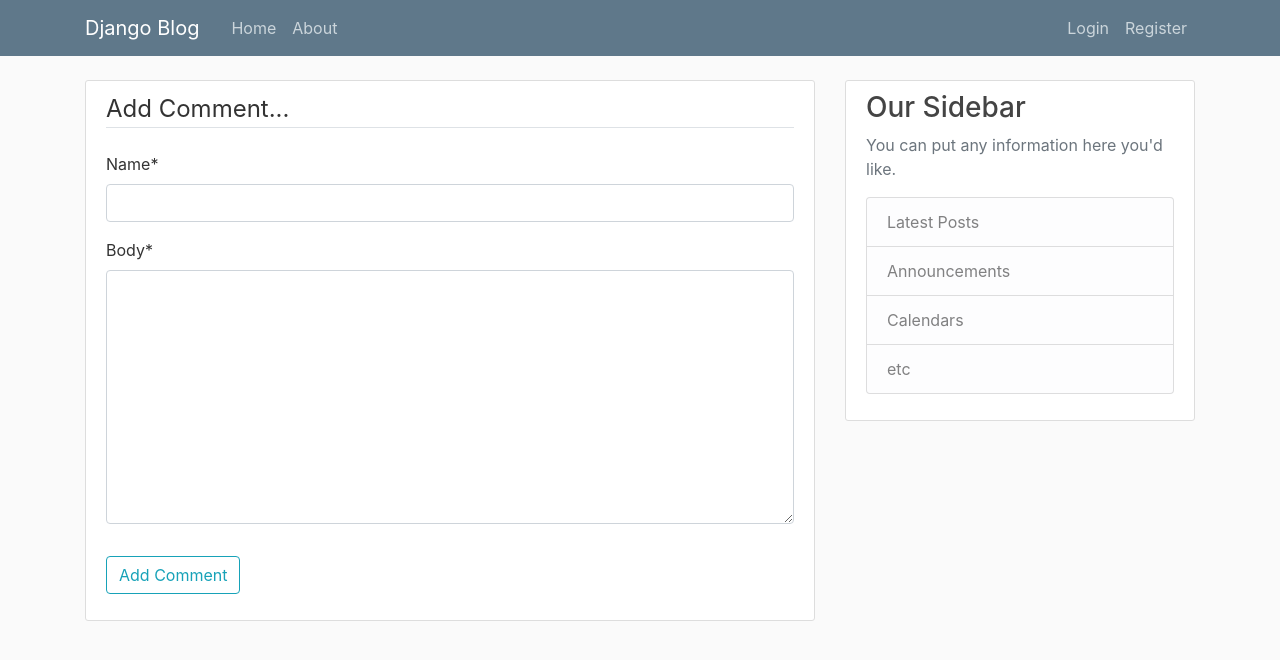
After one commit to jesse-mugweru/school-project, a Django app: page /post/6/comment/ in a window 1280 px wide. The commit adds this page. Shown: the top 660 px of the page. Run offline with Django 3.2, Linux system fonts and the light colour scheme; some libraries are stand-ins or nearby versions.

Commit message:
first commit

```diff
--- a/blog/admin.py
+++ b/blog/admin.py
@@ -1,4 +1,5 @@
 from django.contrib import admin
-from .models import Post
+from .models import Post, Comment
 
 admin.site.register(Post)
+admin.site.register(Comment)
--- /dev/null
+++ b/blog/forms.py
@@ -0,0 +1,13 @@
+from django import forms
+from .models import Comment
+
+class CommentForm(forms.ModelForm):
+
+    class Meta:
+        model = Comment
+        fields = ('name', 'body')
+
+        widgets = {
+          'name': forms.TextInput(attrs={'class': 'form-control'}),
+          'body': forms.Textarea(attrs={'class': 'form-control'}),
+        }
--- a/blog/models.py
+++ b/blog/models.py
@@ -15,3 +15,15 @@
 
     def get_absolute_url(self):
         return reverse('post-detail', kwargs={'pk': self.pk})
+
+class Comment(models.Model):
+   post = models.ForeignKey(Post, related_name="comments", on_delete=models.CASCADE)
+   name = models.CharField(max_length=255)
+   body = models.TextField()
+   date_added = models.DateTimeField(auto_now_add=True)
+
+   def __str__(self):
+       return '%s - %s' % (self.post.title, self.name)
+   def get_success_url(self):
+       post_id = self.kwargs['pk']
+       return reverse_lazy('post-detail', kwargs={'pk': post_id})
--- /dev/null
+++ b/blog/templates/blog/add_comment.html
@@ -0,0 +1,17 @@
+{% extends "blog/base.html" %}
+{% load crispy_forms_tags %}
+{% block title %} Comment on Blog Post{% endblock %}
+{% block content %}
+    <div class="content-section">
+        <form method="POST">
+            {% csrf_token %}
+            <fieldset class="form-group">
+                <legend class="border-bottom mb-4">Add Comment...</legend>
+                {{ form|crispy }}
+            </fieldset>
+            <div class="form-group">
+                <button class="btn btn-outline-info" type="submit">Add Comment</button>
+            </div>
+        </form>
+    </div>
+{% endblock content %}
--- a/blog/templates/blog/home.html
+++ b/blog/templates/blog/home.html
@@ -12,6 +12,9 @@
             <p class="article-content">{{ post.content }}</p>
           </div>
         </article>
+        <br/>
+
+
     {% endfor %}
     {% if is_paginated %}
 
--- a/blog/urls.py
+++ b/blog/urls.py
@@ -1,11 +1,13 @@
-from django.urls import path
+from django.urls import path, include
+
 from .views import (
     PostListView,
     PostDetailView,
     PostCreateView,
     PostUpdateView,
     PostDeleteView,
-    UserPostListView
+    UserPostListView,
+    AddCommentView
 )
 from . import views
 
@@ -17,4 +19,6 @@
     path('post/<int:pk>/update/', PostUpdateView.as_view(), name='post-update'),
     path('post/<int:pk>/delete/', PostDeleteView.as_view(), name='post-delete'),
     path('about/', views.about, name='blog-about'),
+    path('post/<int:pk>/comment/', AddCommentView.as_view(), name='add_comment'),
+
 ]
--- a/blog/views.py
+++ b/blog/views.py
@@ -8,8 +8,9 @@
     UpdateView,
     DeleteView
 )
-from .models import Post
-
+from .models import Post, Comment
+from .forms import CommentForm
+from django.urls import reverse_lazy, reverse
 
 def home(request):
     context = {
@@ -78,3 +79,14 @@
 
 def about(request):
     return render(request, 'blog/about.html', {'title': 'About'})
+
+class AddCommentView(CreateView):
+    model = Comment
+    form_class = CommentForm
+    template_name = 'blog/add_comment.html'
+    # fields = '__all__'
+    success_url = reverse_lazy('blog-home')
+
+    def form_valid(self, form):
+        form.instance.post_id = self.kwargs['pk']
+        return super().form_valid(form)
--- a/django_project/settings.py
+++ b/django_project/settings.py
@@ -11,7 +11,6 @@
 """
 
 import os
-
 # Build paths inside the project like this: os.path.join(BASE_DIR, ...)
 BASE_DIR = os.path.dirname(os.path.dirname(os.path.abspath(__file__)))
 
@@ -69,6 +68,7 @@
         },
     },
 ]
+
 
 WSGI_APPLICATION = 'django_project.wsgi.application'
 
```
Also changed, not shown: blog/templates/blog/post_detail.html (+23 -0 lines), README.md (added), blog/migrations/0002_comment.py (added), db.sqlite3.
